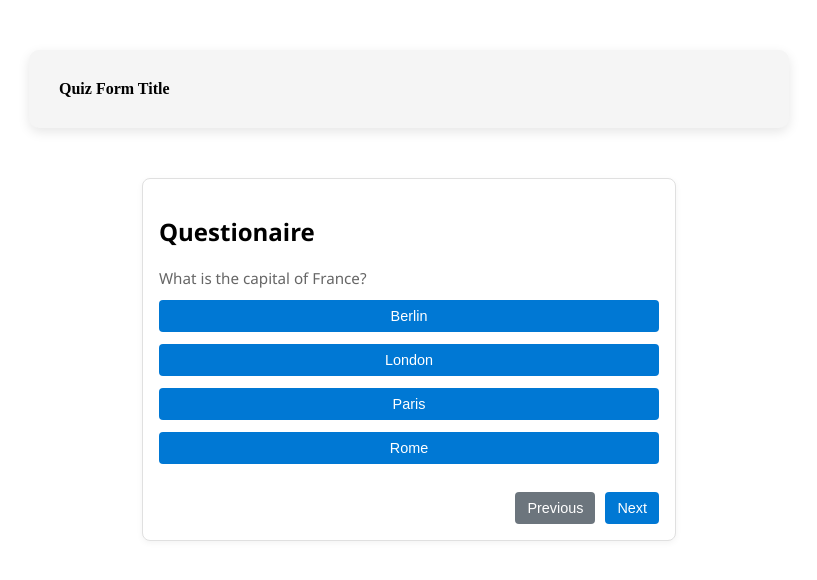
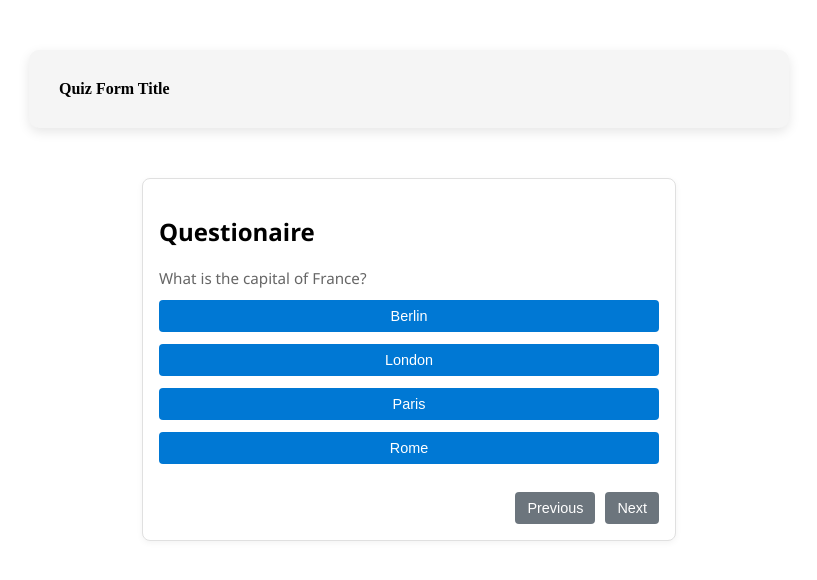
Before and after one commit to gabrielal4k/TrainingDemos, a React (Vite) app in the folder REACTBASIC/SampleThree/: page / in a window 1280 px wide. Shown: the top 580 px of the page, without its empty margins (231-1048 px from the left). Built offline with nearby package versions, Linux system fonts and the light colour scheme.

Commit message:
created sample simple arrow syntax

```diff
--- a/REACTBASIC/SampleThree/src/components/quiz.jsx
+++ b/REACTBASIC/SampleThree/src/components/quiz.jsx
@@ -47,18 +47,17 @@ function Quiz(){
     ]
 
     const preAnswers = [null,null,null];
-
     const [userAnswers, setUserAnswers] = useState(preAnswers);
-
     const [currentQuestion, setCurrentQuestion] = useState(0);
+    const selectedAnswer = userAnswers[currentQuestion];
 
     return (
     <div className="card">
         <h2>Questionaire</h2>
         <p className="question">{questionaires[currentQuestion].question}</p>
 
-        {questionaires[0].options.map((option) =>
-        <button key={option} className="primary-btn option" onClick={() => selectOptions(option)}>
+        {questionaires[currentQuestion].options.map((option) =>
+        <button key={option} className={"primary-btn option" + (selectedAnswer === option ? " selected-option" : "")} onClick={() => selectOptions(option)}>
             {""}
             {option}
             </button>
@@ -67,8 +66,12 @@ function Quiz(){
         {/* <p>Selected: {selectedOption}</p> */}
 
         <div className="card-footer">
-            <button onClick={PreviousQuestion} disabled={currentQuestion === 0} className="btn-primary" >Previous</button>
-            <button onClick={NextQuestion} disabled={currentQuestion === 2 }  className="btn-primary">Next</button>
+            <button onClick={PreviousQuestion} disabled={currentQuestion === 0} className="btn-primary" >
+                Previous
+            </button>
+            <button onClick={NextQuestion} disabled={!selectedAnswer}  className="btn-primary">
+                {currentQuestion === questionaires.length - 1? "Finish" : "Next"}
+            </button>
         </div>
 
     </div>
--- a/REACTBASIC/SampleThree/src/index.css
+++ b/REACTBASIC/SampleThree/src/index.css
@@ -131,6 +131,10 @@ button:focus-visible {
   width: 100%;
 }
 
+.selected-option{
+  background-color: green !important;
+}
+
 .card-footer {
   display: flex;
   justify-content: flex-end; /* push buttons to the right end */
```
